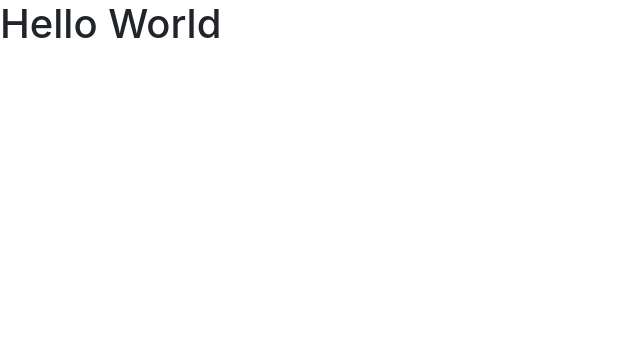
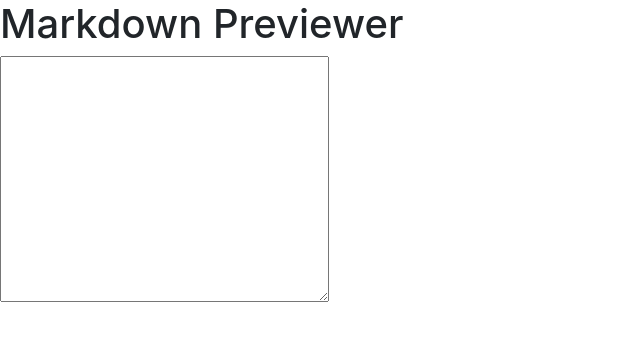
Before and after one commit to Ax-cd/markdown-previewer, a React (Create React App) app: page / in a window 1280 px wide. Shown: the top 340 px of the page, without its empty margins (0-640 px from the left). Built offline with nearby package versions, Linux system fonts and the light colour scheme.

Commit message:
add html render

```diff
--- a/src/App.jsx
+++ b/src/App.jsx
@@ -4,9 +4,28 @@ export default class App extends Component {
   constructor(props) {
     super(props);
 
-    // this.state =
+    this.state = { input: null };
   }
   render() {
-    return <h1>Hello World</h1>;
+    return (
+      <React.Fragment>
+        <h1>Markdown Previewer</h1>
+        <label for="editor"></label>
+        <textarea
+          name="editor"
+          id="editor"
+          cols="30"
+          rows="10"
+          value={this.state.input}
+        ></textarea>
+
+        <div
+          id="preview"
+          onChange={(event) => {
+            this.setState({ input: event.target.value });
+          }}
+        ></div>
+      </React.Fragment>
+    );
   }
 }
```
